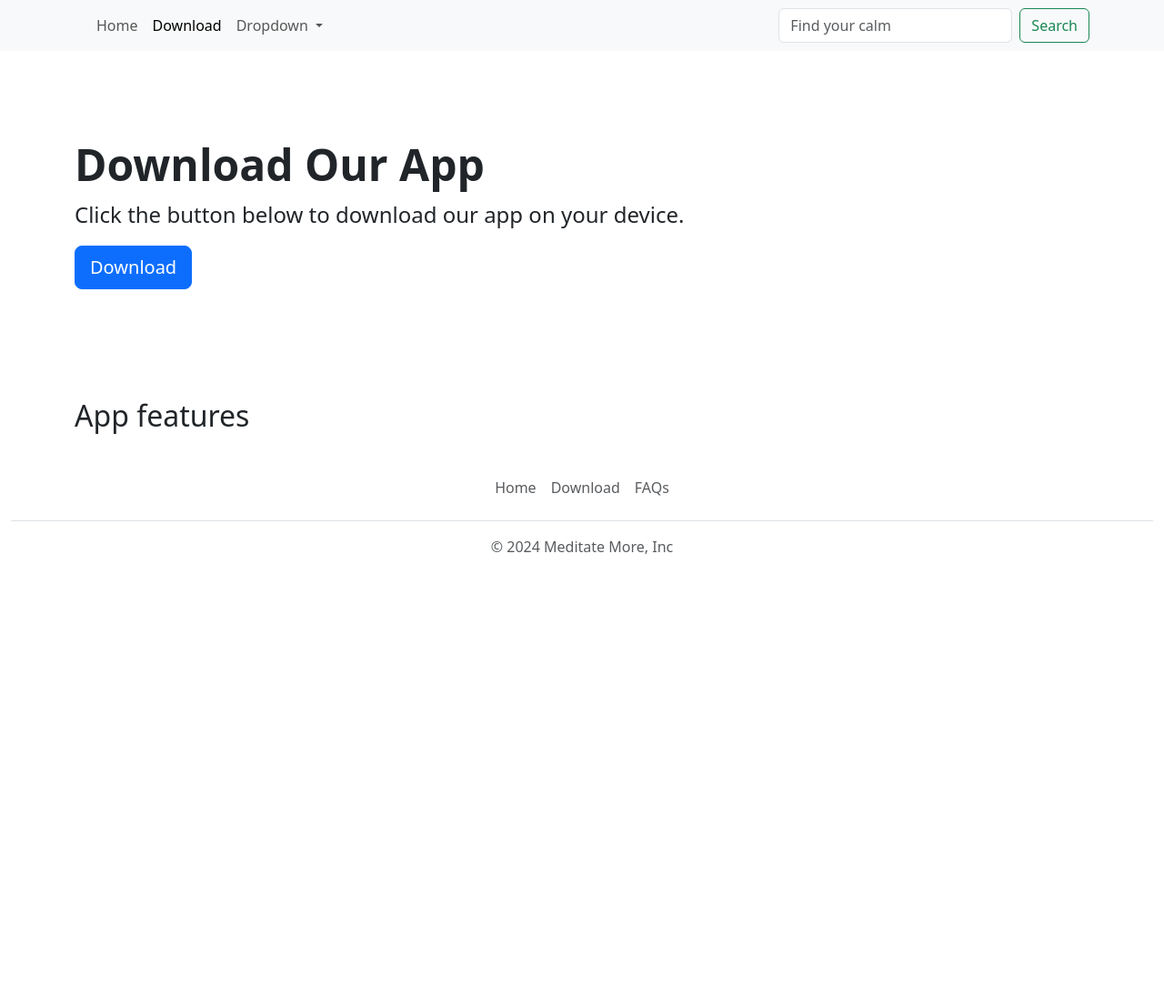
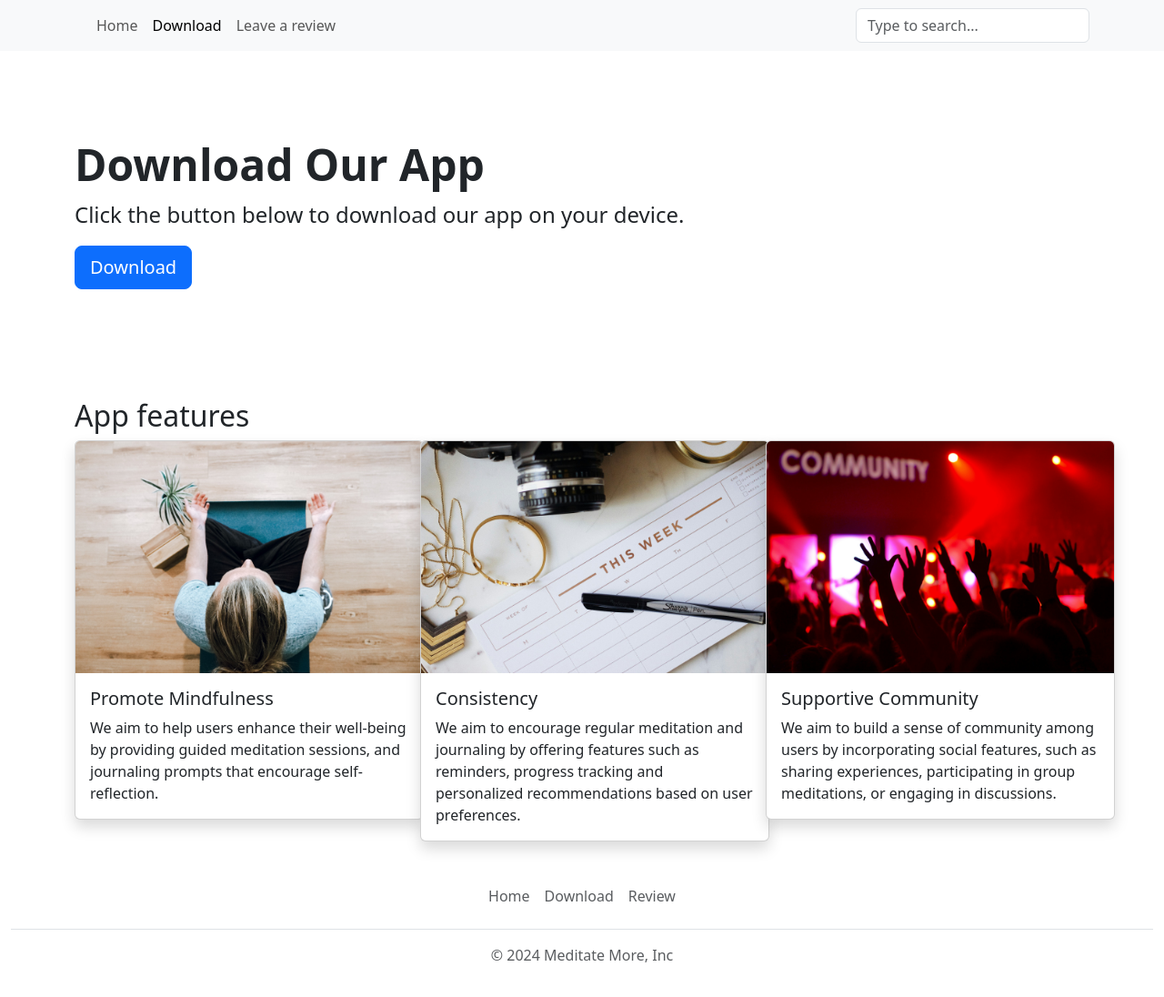
Before and after one commit to n00222364/WebDesignCA, a plain HTML site: page download.html in a window 1280 px wide. Shown: the whole page at 91% size. Before the commit the page ends 800 px from the top, so only its background shows below. Drawn offline with nearby package versions, Linux system fonts and the light colour scheme.

Commit message:
Added download and review form pages, tweaked header nav bar and footer, minor changes to index page

```diff
--- a/download.html
+++ b/download.html
@@ -35,36 +35,18 @@
 						<li class="nav-item">
 							<a class="nav-link active" href="download.html">Download</a>
 						</li>
-						<li class="nav-item dropdown">
-							<a
-								class="nav-link dropdown-toggle"
-								href="#"
-								role="button"
-								data-bs-toggle="dropdown"
-								aria-expanded="false"
-							>
-								Dropdown
-							</a>
-							<ul class="dropdown-menu">
-								<li><a class="dropdown-item" href="#">Action</a></li>
-								<li><a class="dropdown-item" href="#">Another action</a></li>
-								<li><hr class="dropdown-divider" /></li>
-								<li>
-									<a class="dropdown-item" href="#">Something else here</a>
-								</li>
-							</ul>
+						<li class="nav-item">
+							<a class="nav-link" href="reviewForm.html">Leave a review</a>
 						</li>
 					</ul>
 					<form class="d-flex" role="search">
-						<input
-							class="form-control me-2"
-							type="search"
-							placeholder="Find your calm"
-							aria-label="Search"
-						/>
-						<button class="btn btn-outline-success" type="submit">
-							Search
-						</button>
+						<form class="d-flex" role="search">
+							<input class="form-control" list="datalistOptions" id="exampleDataList" placeholder="Type to search...">
+							<datalist id="datalistOptions">
+							<option  value="Download">
+							<option value="Leave a review">
+
+						</form>
 					</form>
 				</div>
 			</div>
@@ -83,6 +65,59 @@
 
 		<div class="container">
 			<h2>App features</h2>
+			<div class="row">
+				<div class="col-lg-4 col-md-3 col-sm-2">
+					<div class="card shadow" style="width: 24rem">
+						<img
+							src="images/image-4.jpg"
+							class="card-img-top"
+							alt="Mindfulness"
+						/>
+						<div class="card-body">
+							<h5 class="card-title">Promote Mindfulness</h5>
+							<p class="card-text">
+								We aim to help users enhance their well-being by providing
+								guided meditation sessions, and journaling prompts that
+								encourage self-reflection.
+							</p>
+						</div>
+					</div>
+				</div>
+				<div class="col-lg-4 col-md-3 col-sm-2">
+					<div class="card shadow" style="width: 24rem">
+						<img
+							src="images/image-5.jpg"
+							class="card-img-top"
+							alt="Consistency"
+						/>
+						<div class="card-body">
+							<h5 class="card-title">Consistency</h5>
+							<p class="card-text">
+								We aim to encourage regular meditation and journaling by
+								offering features such as reminders, progress tracking and
+								personalized recommendations based on user preferences.
+							</p>
+						</div>
+					</div>
+				</div>
+				<div class="col-lg-4 col-md-3 col-sm-2">
+					<div class="card shadow" style="width: 24rem">
+						<img
+							src="images/image-6.jpg"
+							class="card-img-top"
+							alt="Community"
+						/>
+						<div class="card-body">
+							<h5 class="card-title">Supportive Community</h5>
+							<p class="card-text">
+								We aim to build a sense of community among users by
+								incorporating social features, such as sharing experiences,
+								participating in group meditations, or engaging in discussions.
+							</p>
+						</div>
+					</div>
+				</div>
+			</div>
 		</div>
 
 		<!-- footer -->
@@ -99,7 +134,7 @@
 					</li>
 
 					<li class="nav-item">
-						<a href="#" class="nav-link px-2 text-body-secondary">FAQs</a>
+						<a href="reviewForm.html" class="nav-link px-2 text-body-secondary">Review</a>
 					</li>
 				</ul>
 				<p class="text-center text-body-secondary">© 2024 Meditate More, Inc</p>
```
Also changed, not shown: index.html (+31 -37 lines), reviewForm.html (added, +101 -0 lines).
